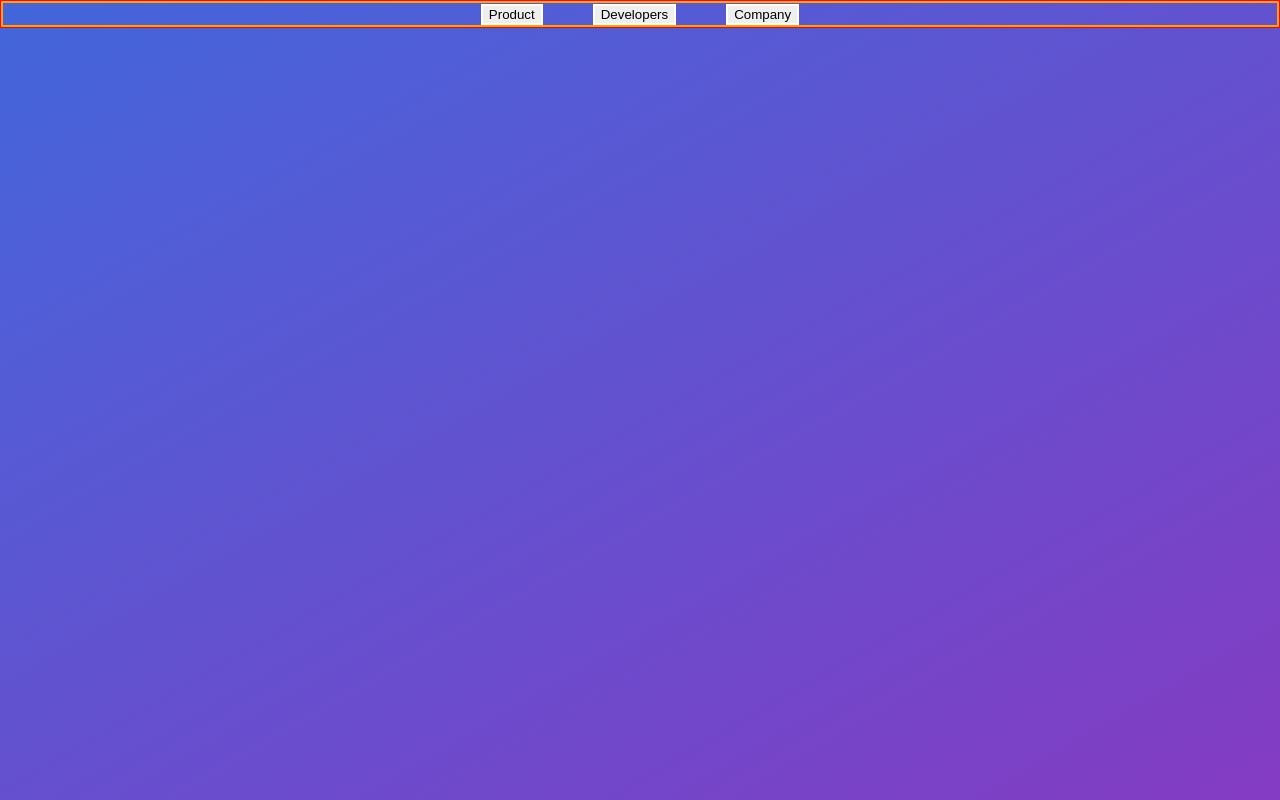
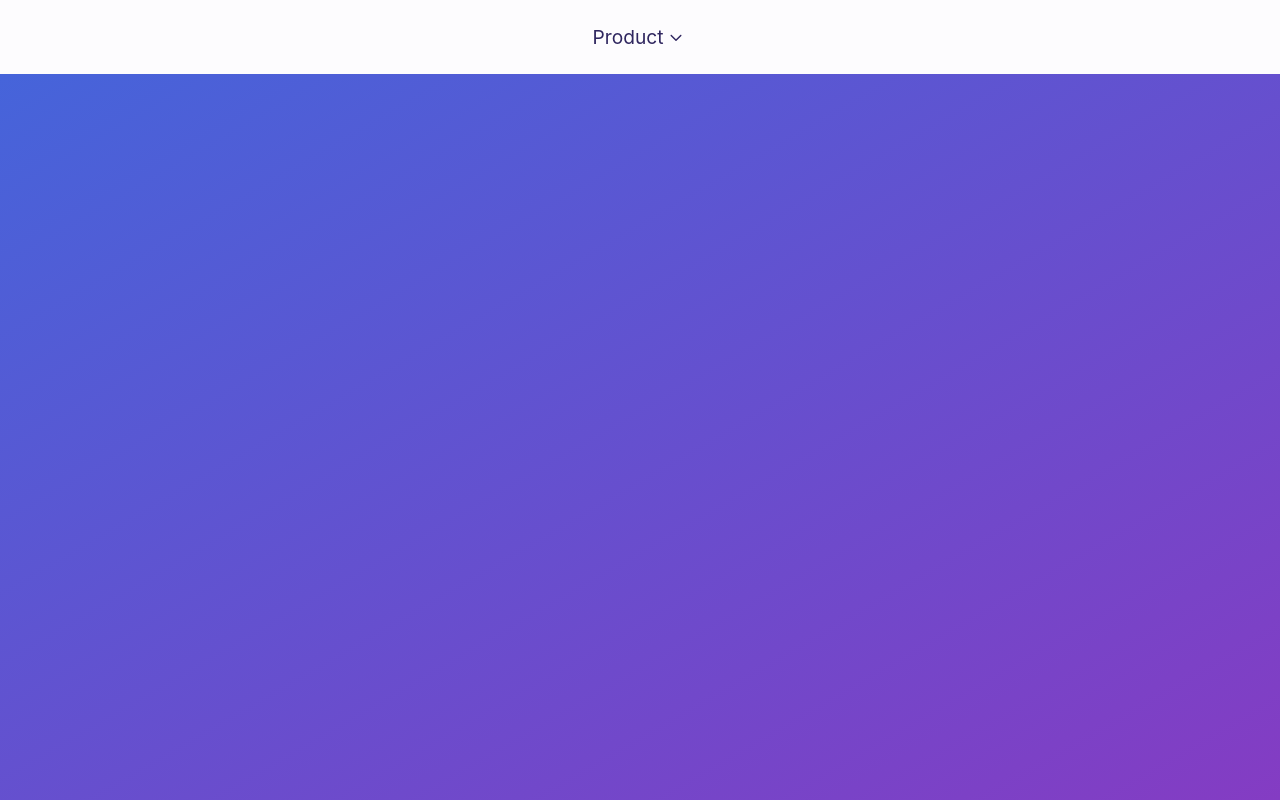
Before and after one commit to edignot/hack-week-radix-nav-2, a Next.js app: page / in a window 1280 px wide. Built offline with nearby package versions, Linux system fonts and the light colour scheme.

Commit message:
Caret animated icon added

```diff
--- a/pages/index.js
+++ b/pages/index.js
@@ -1,24 +1,23 @@
 import * as NavigationMenuPrimitive from '@radix-ui/react-navigation-menu'
 import { CaretDownIcon } from '@radix-ui/react-icons'
 import { styled, keyframes } from '@stitches/react'
-import { violet, purple, blackA } from '@radix-ui/colors'
+import { violet } from '@radix-ui/colors'
 
 const NavigationMenuRoot = styled(NavigationMenuPrimitive.Root, {
-  border: '1px solid red',
   display: 'flex',
   flexDirection: 'column',
   width: '100vw',
 })
 
 const NavigationMenuList = styled(NavigationMenuPrimitive.List, {
-  border: '2px solid orange',
   display: 'flex',
   gap: 50,
   justifyContent: 'center',
   listStyle: 'none',
-  padding: 0,
   margin: 0,
+  padding: 15,
   width: '100%',
+  backgroundColor: violet.violet1,
 })
 
 const NavigationMenuItem = styled(NavigationMenuPrimitive.Item, {
@@ -26,21 +25,43 @@ const NavigationMenuItem = styled(NavigationMenuPrimitive.Item, {
 })
 
 const NavigationMenuTrigger = styled(NavigationMenuPrimitive.Trigger, {
-  border: '2px solid white',
+  all: 'unset',
+  padding: 10,
+  display: 'flex',
+  fontSize: '1.2rem',
+  color: violet.violet12,
+})
+
+const StyledCaretDownIcon = styled(CaretDownIcon, {
+  width: '1.5rem',
+  height: '1.5rem',
+  color: violet.violet12,
+  '[data-state=open] &': {
+    transform: 'rotate(-180deg)',
+    color: violet.violet7,
+  },
+  '@media (prefers-reduced-motion: no-preference)': {
+    transition: 'transform 250ms ease',
+  },
 })
 
 const NavigationMenuContent = styled(NavigationMenuPrimitive.Content, {
-  border: '2px solid purple',
-  backgroundColor: 'purple',
+  borderTop: `1px solid ${violet.violet5}`,
+  border: '2px solid red',
+  padding: '50px',
+})
+
+const ContentList = styled('ul', {
+  border: '2px solid yellow',
 })
 
 const NavigationMenuLink = styled(NavigationMenuPrimitive.Link, {
-  border: '2px solid blue',
-  dosplay: 'block',
+  display: 'block',
+  margin: 'auto',
 })
 
 const NavigationMenuViewport = styled(NavigationMenuPrimitive.Viewport, {
-  backgroundColor: 'LightGray',
+  backgroundColor: violet.violet1,
 })
 
 const Navigation = () => {
@@ -49,15 +70,19 @@ const Navigation = () => {
       <NavigationMenuRoot>
         <NavigationMenuList>
           <NavigationMenuItem>
-            <NavigationMenuTrigger>Product</NavigationMenuTrigger>
+            <NavigationMenuTrigger>
+              Product <StyledCaretDownIcon />
+            </NavigationMenuTrigger>
             <NavigationMenuContent>
               <NavigationMenuLink href="#">Product 1</NavigationMenuLink>
               <NavigationMenuLink href="#">Product 1</NavigationMenuLink>
               <NavigationMenuLink href="#">Product 1</NavigationMenuLink>
             </NavigationMenuContent>
           </NavigationMenuItem>
-          <NavigationMenuItem>
-            <NavigationMenuTrigger>Developers</NavigationMenuTrigger>
+          {/* <NavigationMenuItem>
+            <NavigationMenuTrigger>
+              Developers Product <StyledCaretDownIcon />
+            </NavigationMenuTrigger>
             <NavigationMenuContent>
               <NavigationMenuLink href="#">Product 2</NavigationMenuLink>
               <NavigationMenuLink href="#">Product 3</NavigationMenuLink>
@@ -65,13 +90,15 @@ const Navigation = () => {
             </NavigationMenuContent>
           </NavigationMenuItem>
           <NavigationMenuItem>
-            <NavigationMenuTrigger>Company</NavigationMenuTrigger>
+            <NavigationMenuTrigger>
+              Company Product <StyledCaretDownIcon />
+            </NavigationMenuTrigger>
             <NavigationMenuContent>
               <NavigationMenuLink href="#">Product 5</NavigationMenuLink>
               <NavigationMenuLink href="#">Product 6</NavigationMenuLink>
               <NavigationMenuLink href="#">Product 7</NavigationMenuLink>
             </NavigationMenuContent>
-          </NavigationMenuItem>
+          </NavigationMenuItem> */}
         </NavigationMenuList>
 
         <NavigationMenuViewport />
```
